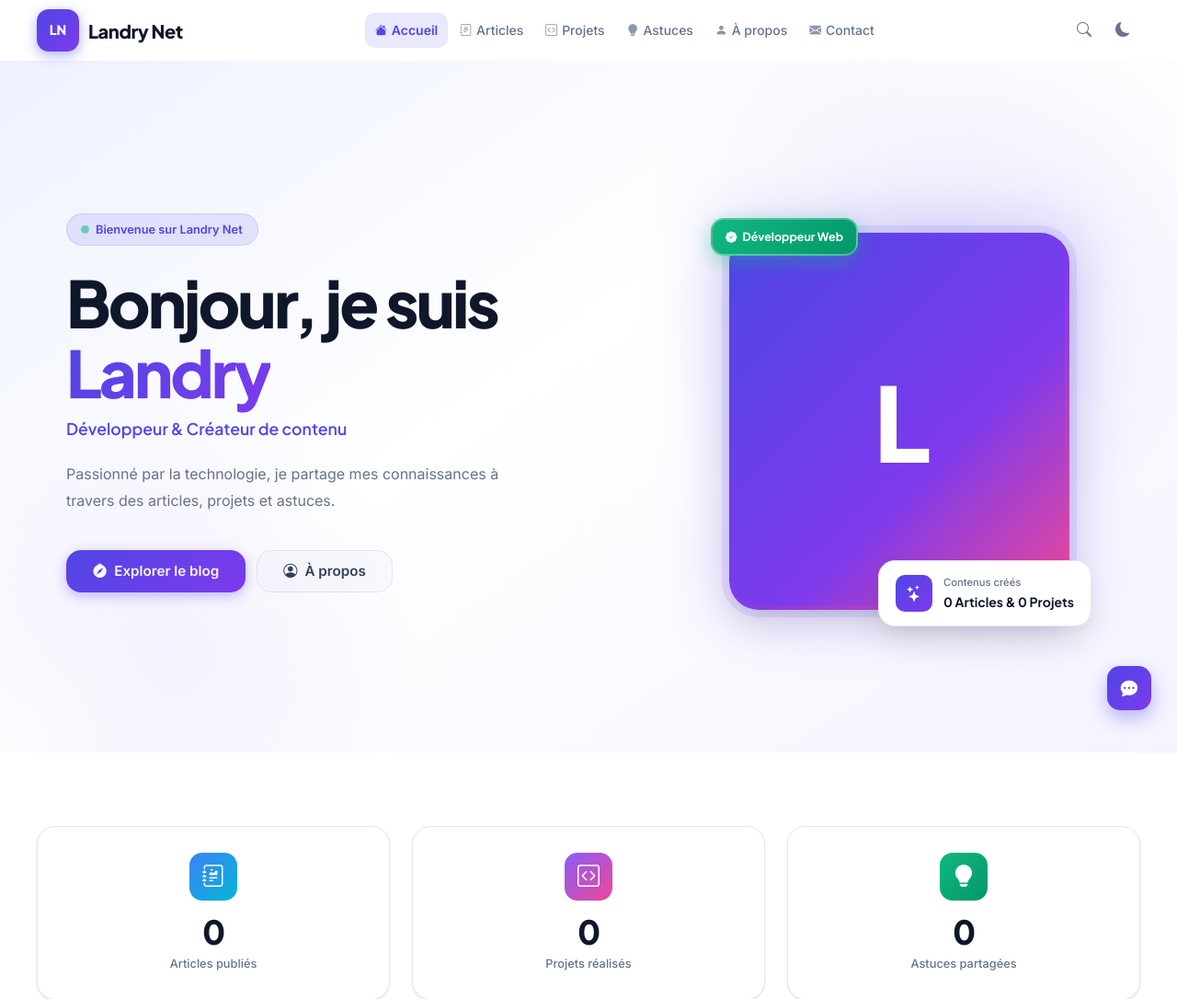
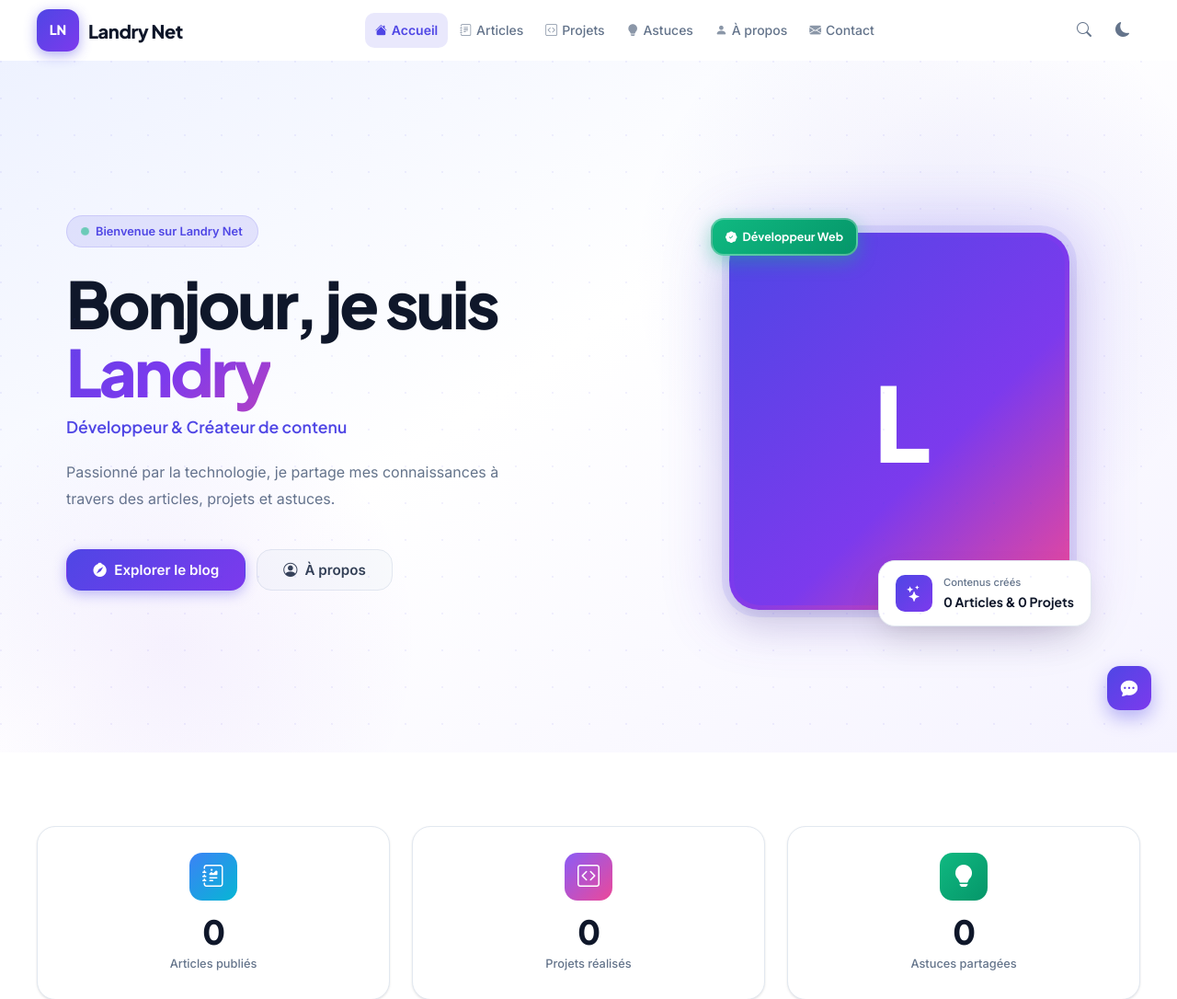
Before and after one commit to Landry-kayoyo/repli-site, a Django app: page / in a window 1280 px wide. Shown: the top 1086 px of the page at 92% size. Run offline with Django 5.2, Linux system fonts and the light colour scheme; data comes from the database, SQL or seed files in the repository; data that the repository does not hold is empty; parts of the project's set-up code (start-up, migrations or seed data) failed here and were passed over; some libraries are stand-ins or nearby versions.

Commit message:
feat: beautiful design — hero grid pattern, animated gradient, buttons

```diff
--- a/backend/static/css/main.css
+++ b/backend/static/css/main.css
@@ -83,6 +83,8 @@ h1, h2, h3, h4, h5, h6 {
 
 /* ========= ANIMATIONS ========= */
 @keyframes pulse { 0%,100%{opacity:1;transform:scale(1)} 50%{opacity:.5;transform:scale(1.3)} }
+@keyframes shimmer { 0%{background-position:-200% 0} 100%{background-position:200% 0} }
+@keyframes gradientShift { 0%{background-position:0% 50%} 50%{background-position:100% 50%} 100%{background-position:0% 50%} }
 
 /* ========= NAVBAR ========= */
 .navbar {
@@ -180,8 +182,19 @@ h1, h2, h3, h4, h5, h6 {
   position: relative; overflow: hidden;
   background: linear-gradient(145deg, #EEF2FF 0%, #FFFFFF 45%, #F5F3FF 100%);
 }
+.hero::after {
+  content: '';
+  position: absolute; inset: 0;
+  background-image: radial-gradient(circle at 1px 1px, rgba(79,70,229,0.07) 1px, transparent 0);
+  background-size: 40px 40px;
+  pointer-events: none;
+}
 [data-theme="dark"] .hero {
   background: linear-gradient(145deg, #0D0920 0%, #020617 45%, #130920 100%);
+}
+[data-theme="dark"] .hero::after {
+  background-image: radial-gradient(circle at 1px 1px, rgba(139,92,246,0.08) 1px, transparent 0);
+  background-size: 40px 40px;
 }
 .hero-blob-1 {
   position: absolute; top: -120px; right: -80px;
@@ -209,14 +222,16 @@ h1, h2, h3, h4, h5, h6 {
 .hero-eyebrow .dot { width: 7px; height: 7px; background: #10B981; border-radius: 50%; animation: pulse 2s infinite; }
 .hero-title {
   font-family: var(--font-heading);
-  font-size: clamp(2.5rem, 5.5vw, 4.5rem); font-weight: 900;
-  line-height: 1.07; color: var(--text); margin-bottom: 0.6rem;
+  font-size: clamp(2.8rem, 5.5vw, 4.8rem); font-weight: 900;
+  line-height: 1.05; color: var(--text); margin-bottom: 0.6rem;
   letter-spacing: -0.04em;
 }
 .gradient-text {
-  background: linear-gradient(135deg, var(--primary) 0%, var(--purple) 100%);
+  background: linear-gradient(135deg, var(--primary) 0%, var(--purple) 50%, #EC4899 100%);
+  background-size: 200% 200%;
   -webkit-background-clip: text; background-clip: text;
   -webkit-text-fill-color: transparent;
+  animation: gradientShift 4s ease infinite;
 }
 .hero-subtitle {
   font-size: 1.1rem; color: var(--primary); font-weight: 600;
@@ -310,7 +325,15 @@ h1, h2, h3, h4, h5, h6 {
   border-radius: var(--radius-xl); padding: 1.75rem 1.25rem; text-align: center;
   box-shadow: var(--shadow); transition: all 0.3s cubic-bezier(0.4,0,0.2,1);
   position: relative; overflow: hidden;
+  cursor: default;
 }
+.stat-card::after {
+  content: '';
+  position: absolute; inset: 0;
+  background: linear-gradient(135deg, rgba(79,70,229,0.03) 0%, transparent 70%);
+  opacity: 0; transition: opacity 0.3s;
+}
+.stat-card:hover::after { opacity: 1; }
 .stat-card::before {
   content: ''; position: absolute; top: 0; left: 0; right: 0; height: 3px;
   background: var(--stat-gradient, linear-gradient(90deg, var(--primary), var(--purple)));
@@ -345,8 +368,9 @@ h1, h2, h3, h4, h5, h6 {
 }
 .section-title {
   font-family: var(--font-heading);
-  font-size: 1.7rem; font-weight: 800; color: var(--text);
+  font-size: 1.85rem; font-weight: 800; color: var(--text);
   margin: 0 0 0.2rem; letter-spacing: -0.03em;
+  position: relative; display: inline-block;
 }
 .section-subtitle { color: var(--text-muted); margin: 0; font-size: 0.9rem; }
 .section-link {
@@ -476,8 +500,17 @@ h1, h2, h3, h4, h5, h6 {
   background: linear-gradient(135deg, var(--primary), var(--purple));
   color: white; border-color: transparent;
   box-shadow: 0 4px 14px rgba(79,70,229,0.35);
+  position: relative; overflow: hidden;
 }
-.btn-primary:hover { transform: translateY(-2px); box-shadow: 0 8px 22px rgba(79,70,229,0.45); }
+.btn-primary::after {
+  content: '';
+  position: absolute; inset: 0;
+  background: linear-gradient(135deg, rgba(255,255,255,0.15), transparent);
+  opacity: 0; transition: opacity 0.2s;
+}
+.btn-primary:hover { transform: translateY(-2px); box-shadow: 0 8px 22px rgba(79,70,229,0.5); }
+.btn-primary:hover::after { opacity: 1; }
+.btn-primary:active { transform: translateY(0); }
 .btn-secondary {
   background: var(--bg-secondary); color: var(--text-secondary);
   border-color: var(--border);
```
